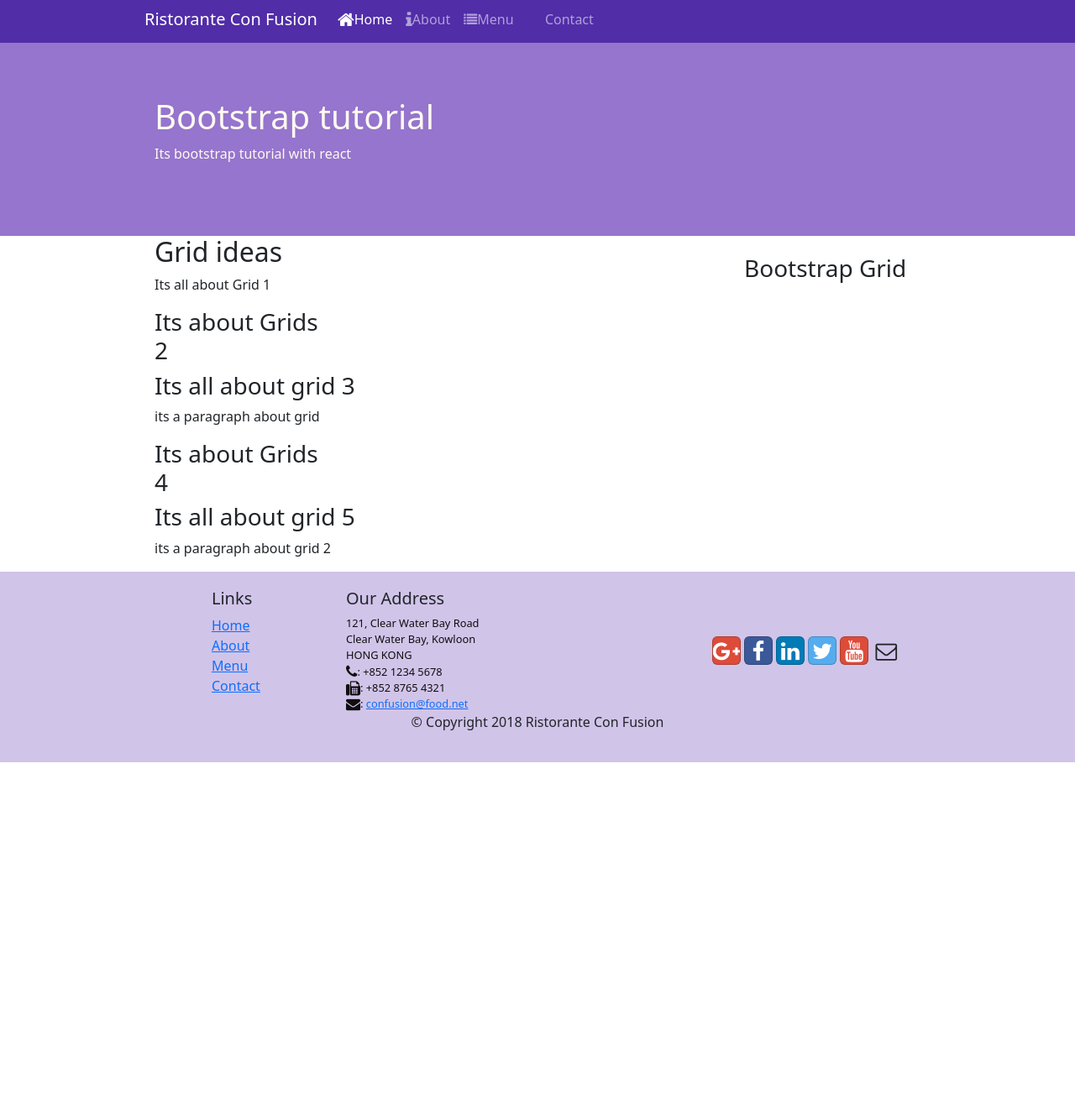
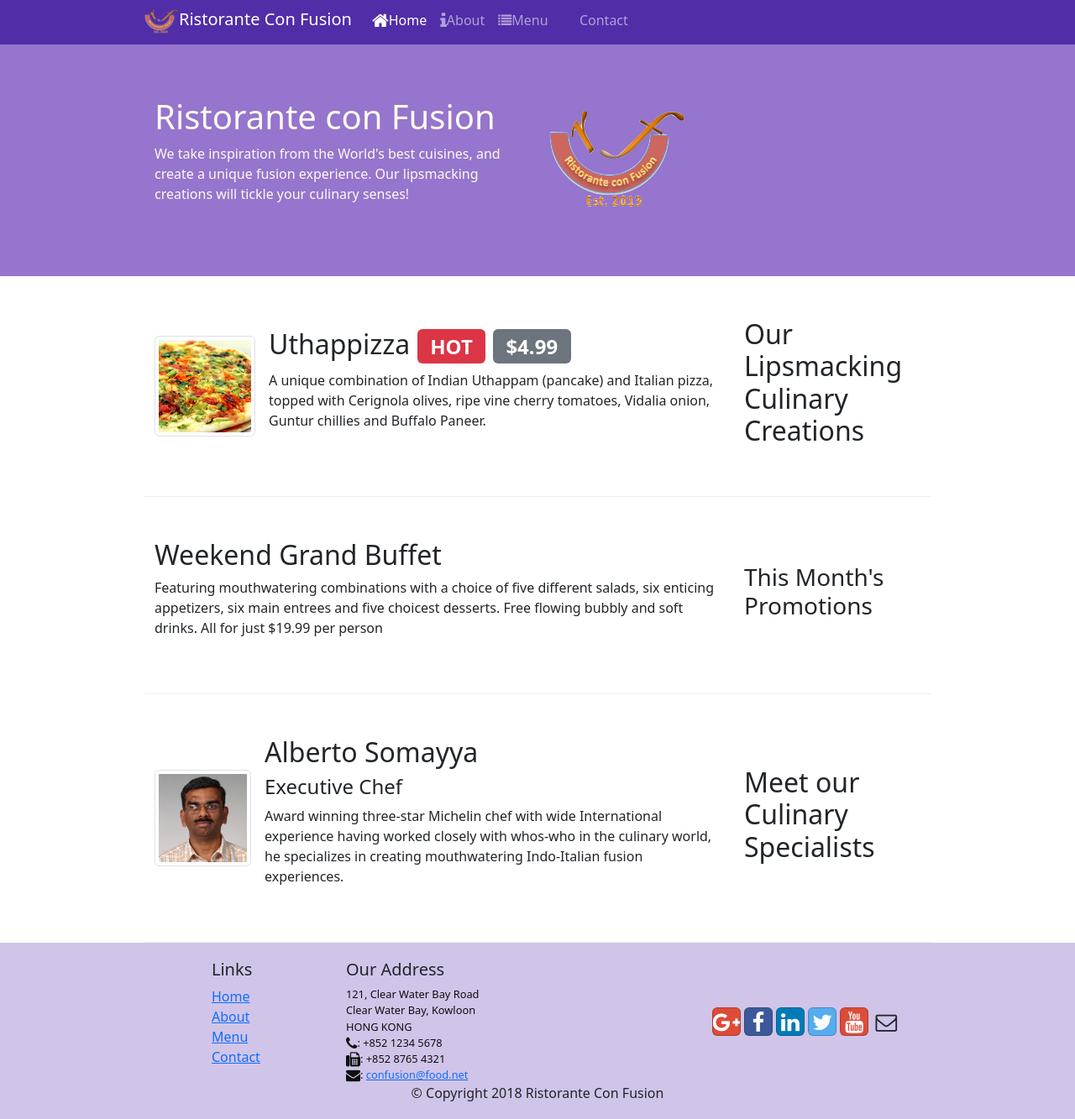
Before and after one commit to rasliyath/Coursera_Fullstack, a website: page index.html in a window 1280 px wide. Shown: the part 5-1338 px from the top of the page at 84% size. Before the commit the page ends 913 px from the top, so only its background shows below. Drawn offline with nearby package versions, Linux system fonts and the light colour scheme.

Commit message:
Images,Media Object and Badges

```diff
--- a/css/style.css
+++ b/css/style.css
@@ -8,12 +8,10 @@
 }
 .row-content {
     margin:0px auto;
-    /* padding: 50px 0px 50px 0px; */
-    /* border-bottom: 1px ridge; */
-    /* min-height:400px; */
+    padding: 50px 0px 50px 0px;
+    border-bottom: 1px ridge;
+    min-height:200px;
 }
-
-
 
 .footer{
     background-color: #D1C4E9;
@@ -41,3 +39,13 @@ body{
 .navbar-dark {
      background-color: #512DA8;
 }
+
+
+
+@media  (max-width: 767px){
+    .mob-w-100{
+        width:100%;
+        align-items: center;
+    }
+
+}
--- a/index.html
+++ b/index.html
@@ -1,13 +1,13 @@
 <!DOCTYPE html>
 <html lang="en">
+
 <head>
     <!--Required meta tag allways come first -->
     <meta charset="utf-8">
     <meta name="viewport" content="width=device-width, initial-scale=1, shrink-to-fit=no">
-        <meta http-equiv="x-ua-compatible"content="ie-edge">
+    <meta http-equiv="x-ua-compatible" content="ie-edge">
 
-
-        <title>Coursera Git test</title>
+    <title>Ristorante Con Fusion</title>
 
     <!---Bootstrap css-->
     <!-- <link rel="stylesheet" href="./css//bootstrap.css"> -->
@@ -18,42 +18,47 @@
     <!-- CSS only -->
     <!-- <link href="https://cdn.jsdelivr.net/npm/bootstrap@5.2.0/dist/css/bootstrap.min.css" rel="stylesheet" integrity="sha384-gH2yIJqKdNHPEq0n4Mqa/HGKIhSkIHeL5AyhkYV8i59U5AR6csBvApHHNl/vI1Bx" crossorigin="anonymous"> -->
     <!-- <link rel="stylesheet" href="https://cdnjs.cloudflare.com/ajax/libs/font-awesome/4.7.0/css/font-awesome.min.css"> -->
-        <link rel="stylesheet"href="css/style.css">
-
+    <link rel="stylesheet" href="css/style.css">
 
 </head>
+
 <body>
+
     <nav class="navbar navbar-dark navbar-expand-sm  fixed-top">
         <div class="container">
             <button class="navbar-toggler" type="button" data-bs-toggle="collapse" data-bs-target="#Navbar">
                 <!-- In bootstrap 4 data-bs-toggler is data-toggler and data-bs-target is data-target -->
                 <span class="navbar-toggler-icon"></span>
             </button>
-                  <a class="navbar-brand" href="#">Ristorante Con Fusion</a>
+            <a class="navbar-brand mr-auto" href="#"><img src="img/logo.png" height="30" width="41">Ristorante Con
+                Fusion</a>
             <div class="collapse navbar-collapse" id="Navbar">
                 <ul class="navbar-nav mr-auto">
-                        <li class="nav-item"><a class="nav-link active" aria-current="page" href="#"><span class="fa fa-home fa-lg"></span>Home</a></li>
-                        <li class="nav-item"><a class="nav-link" href="./aboutus.html"><span class="fa fa-info fa-lg"></span>About</a></li>
+                    <li class="nav-item"><a class="nav-link active" aria-current="page" href="#"><span
+                                class="fa fa-home fa-lg"></span>Home</a></li>
+                    <li class="nav-item"><a class="nav-link" href="./aboutus.html"><span
+                                class="fa fa-info fa-lg"></span>About</a></li>
                     <li class="nav-item"><a class="nav-link" href="#"><span class="fa fa-list fa-l"></span>Menu</a></li>
-                        <li class="nav-item"><a class="nav-link" href="contactus.html"><span class="fa fa-address-card fa-lg"></span>Contact</a></li>
+                    <li class="nav-item"><a class="nav-link" href="contactus.html"><span
+                                class="fa fa-address-card fa-lg"></span>Contact</a></li>
                 </ul>
             </div>
         </div>
     </nav>
 
+    <header class="jumbotron">
 
-
-
-        <header class="jumbotron">
         <div class="container">
             <div class="row row-header">
-                    <div class="col-12 col-sm-9">
+                <div class="col-12 col-sm-6">
 
-                        <h1>Bootstrap tutorial </h1>
-                        <p>Its bootstrap tutorial with react</p>
+                    <h1>Ristorante con Fusion</h1>
+                    <p>We take inspiration from the World's best cuisines, and create a unique fusion experience. Our
+                        lipsmacking creations will tickle your culinary senses!</p>
+
                 </div>
-                    <div class="col-12 col-sm">
-
+                <div class="col-12 col-sm align-self-center">
+                    <img src="img/logo.png" class="img-fluid">
                 </div>
             </div>
         </div>
@@ -62,33 +67,116 @@
 
     <div class="container">
         <div class="row row-content align-items-center">
-                <div class="col-12 col-sm-4 order-sm-last col-md-3">
-                    <h3>Bootstrap Grid</h3>
+            <div class="col-12 col-sm-4 order-sm-last col-md-3 ">
+                <h2>Our Lipsmacking Culinary Creations</h2>
+            </div>
+
+            <div class="col col-sm order-sm-first col-md ">
+                <!-- Hidden in sm screen -->
+                <div class="col-sm-12 d-none d-sm-block">
+                    <div class="d-flex align-items-center">
+                        <div class="flex-shrink-0">
+                            <img src="img/uthappizza.png" alt="Uthappizza" class="img-fluid img-thumbnail ">
+                        </div>
+                        <br>
+                        <div class="flex-grow-1 ms-3">
+                            <h2>Uthappizza <span class="badge bg-danger">HOT</span> <span class="badge pill text-bg-secondary">$4.99</span></h2>
+                            <p class="d-none d-sm-block">A unique combination of Indian Uthappam (pancake) and Italian
+                                pizza, topped with Cerignola olives, ripe vine cherry tomatoes, Vidalia onion, Guntur
+                                chillies and Buffalo Paneer.</p>
+                        </div>
+                    </div>
+                </div>
+
+                <!-- visible only small screen -->
+                <div class="col-sm-12 d-block d-sm-none">
+                    <div class="d-flex flex-wrap align-items-center">
+                        <div class="flex-shrink-0 mob-w-100">
+                            <img src="img/uthappizza.png" alt="Uthappizza" class="img-fluid img-thumbnail mob-w-100">
+                        </div>
+                        <br>
+                        <div class="flex-grow-1 ms-3 mob-w-100">
+                            <h1 >Uthappizza<span class="badge bg-danger">HOT</span> <span class="badge pill text-bg-secondary">$4.99</span></h1>
+                            <p class="d-none d-sm-block">A unique combination of Indian Uthappam (pancake) and Italian
+                                pizza, topped with Cerignola olives, ripe vine cherry tomatoes, Vidalia onion, Guntur
+                                chillies and Buffalo Paneer.</p>
+                        </div>
+                    </div>
+                </div>
+            </div>
+        </div>
+
+
+                <!-- in bootstrap 4 code like this....for media obect -->
+                   <!-- <div class="media">
+                        <img class="d-flex mr-3 img-thumbnail align-self-center"
+                            src="img/uthappizza.png" alt="Uthappizza">
+                        <div class="media-body">
+                             <h2 class="mt-0 ">Uthappizza</h2>
+                             <p class="d-none d-sm-block">A unique combination of Indian Uthappam (pancake) and Italian pizza, topped with Cerignola olives, ripe vine cherry tomatoes, Vidalia onion, Guntur chillies and Buffalo Paneer.</p>
+                        </div>
+
+                     </div>  -->
+
+
+
+
+        <div class="row row-content align-items-center">
+            <div class="col-12 col-sm-4 col-md-3">
+                <h3>This Month's Promotions</h3>
             </div>
             <div class="col col-sm order-sm-first col-md">
-                    <h2>Grid ideas</h2>
-                    <p>Its all about Grid 1</p>
+                <h2>Weekend Grand Buffet</h2>
+                <p>Featuring mouthwatering combinations with a choice of five different salads, six enticing appetizers,
+                    six main entrees and five choicest desserts. Free flowing bubbly and soft drinks. All for just
+                    $19.99 per person </p>
             </div>
         </div>
         <div class="row row-content align-items-center">
             <div class="col-12 col-sm-4 col-md-3">
-                    <h3>Its about Grids 2</h3>
+                <h2>Meet our Culinary Specialists</h2>
             </div>
-                 <div>
-                    <h3>Its all about grid 3</h3>
-                    <p>its a paragraph about grid</p>
+
+            <div class="col col-sm order-sm-first col-md">
+                <div class="col-sm-12 d-none d-sm-block">
+                    <div class="d-flex align-items-center">
+                        <div class="flex-shrink-0">
+                            <img src="img/alberto.png" alt="Alberto Somayya" class="img-fluid img-thumbnail">
                         </div>
-            </div>
-            <div class="row row-content align-items-center">
-                <div class="col-12 col-sm-4 col-md-3">
-                    <h3>Its about Grids 4</h3>
-                </div>
-                 <div>
-                    <h3>Its all about grid 5</h3>
-                    <p>its a paragraph about grid 2</p>
+                        <br>
+                        <div class="flex-grow-1 ms-3">
+                            <h2>Alberto Somayya</h2>
+                            <h4>Executive Chef</h4>
+                            <p class="d-none d-sm-block">Award winning three-star Michelin chef with wide
+                                International experience having worked closely with
+                                whos-who in the culinary world, he specializes in
+                                creating mouthwatering Indo-Italian fusion experiences.</p>
                         </div>
                     </div>
                 </div>
+
+                <!-- visible only small screen -->
+                <div class="col-sm-12 d-block d-sm-none">
+                    <div class="d-flex flex-wrap ">
+                        <div class="flex-shrink-0 mob-w-100">
+                            <img src="img/alberto.png" alt="Alberto Somayya" class="img-fluid img-thumbnail mob-w-100 ">
+                        </div>
+                        <br>
+                        <div class="flex-grow-1 ms-3 ">
+                            <h2 class="font-weight-bold" >Alberto Somayya....</h2>
+                            <h4 >Executive Chef...</h4>
+                            <p class="d-none d-sm-block">Award winning three-star Michelin chef with wide
+                                International experience having worked closely with
+                                whos-who in the culinary world, he specializes in
+                                creating mouthwatering Indo-Italian fusion experiences.</p>
+                        </div>
+                    </div>
+                </div>
+            </div>
+        </div>
+    </div>
+
+
 
     <footer class="footer">
         <div class="container">
@@ -117,11 +205,16 @@
                 </div>
                 <div class="col-12 col-sm-4 align-self-center">
                     <div class="text-center">
-                            <a class="btn btn-social-icon btn-google" href="http://google.com/+"><i class="fa fa-google-plus"></i></a>
-                            <a class="btn btn-social-icon btn-facebook" href="http://www.facebook.com/profile.php?id="><i class="fa fa-facebook"></i></a>
-                            <a class="btn btn-social-icon btn-linkedin" href="http://www.linkedin.com/in/"><i class="fa fa-linkedin"></i></a>
-                            <a class="btn btn-social-icon btn-twitter" href="http://twitter.com/"><i class="fa fa-twitter"></i></a>
-                            <a class="btn btn-social-icon btn-google" href="http://youtube.com/"><i class="fa fa-youtube"></i></a>
+                        <a class="btn btn-social-icon btn-google" href="http://google.com/+"><i
+                                class="fa fa-google-plus"></i></a>
+                        <a class="btn btn-social-icon btn-facebook" href="http://www.facebook.com/profile.php?id="><i
+                                class="fa fa-facebook"></i></a>
+                        <a class="btn btn-social-icon btn-linkedin" href="http://www.linkedin.com/in/"><i
+                                class="fa fa-linkedin"></i></a>
+                        <a class="btn btn-social-icon btn-twitter" href="http://twitter.com/"><i
+                                class="fa fa-twitter"></i></a>
+                        <a class="btn btn-social-icon btn-google" href="http://youtube.com/"><i
+                                class="fa fa-youtube"></i></a>
                         <a class="btn btn-social-icon" href="mailto:"><i class="fa fa-envelope-o"></i></a>
                     </div>
                 </div>
@@ -134,23 +227,21 @@
         </div>
     </footer>
 
+    <!-- Bootstrap Bundle with jquery -->
+    <script src="./node_modules/jquery/dist/jquery.slim.min.js"></script>
+    <!-- JavaScript Bundle with Popper -->
+    <script src="./node_modules/popper.js/dist/umd/popper.min.js"></script>
+    <!-- JavaScript;  -->
+    <script src="./node_modules/bootstrap/dist/js/bootstrap.min.js"></script>
 
 
 
-    <!-- Optional JavaScript; choose one of the two! -->
-
-    <!-- Option 1: Bootstrap Bundle with Popper -->
-    <!-- JavaScript Bundle with Popper -->
-    <script src="https://cdn.jsdelivr.net/npm/bootstrap@5.2.0/dist/js/bootstrap.bundle.min.js" integrity="sha384-A3rJD856KowSb7dwlZdYEkO39Gagi7vIsF0jrRAoQmDKKtQBHUuLZ9AsSv4jD4Xa" crossorigin="anonymous"></script>
-     <!-- <script src="./js/bootstrap.js"></script> -->
-    <!-- Option 2: Separate Popper and Bootstrap JS -->
-
-    <script src="https://cdn.jsdelivr.net/npm/@popperjs/core@2.9.2/dist/umd/popper.min.js" integrity="sha384-IQsoLXl5PILFhosVNubq5LC7Qb9DXgDA9i+tQ8Zj3iwWAwPtgFTxbJ8NT4GN1R8p" crossorigin="anonymous"></script>
-      <!--
-    <script src="https://cdn.jsdelivr.net/npm/bootstrap@5.0.2/dist/js/bootstrap.min.js" integrity="sha384-cVKIPhGWiC2Al4u+LWgxfKTRIcfu0JTxR+EQDz/bgldoEyl4H0zUF0QKbrJ0EcQF" crossorigin="anonymous"></script>
-   -->
+    <!-- <script src="https://cdn.jsdelivr.net/npm/bootstrap@5.2.0/dist/js/bootstrap.bundle.min.js" integrity="sha384-A3rJD856KowSb7dwlZdYEkO39Gagi7vIsF0jrRAoQmDKKtQBHUuLZ9AsSv4jD4Xa" crossorigin="anonymous"></script> -->
+    <!-- <script src="https://cdn.jsdelivr.net/npm/@popperjs/core@2.9.2/dist/umd/popper.min.js" integrity="sha384-IQsoLXl5PILFhosVNubq5LC7Qb9DXgDA9i+tQ8Zj3iwWAwPtgFTxbJ8NT4GN1R8p" crossorigin="anonymous"></script> -->
+    <!--<script src="https://cdn.jsdelivr.net/npm/bootstrap@5.0.2/dist/js/bootstrap.min.js" integrity="sha384-cVKIPhGWiC2Al4u+LWgxfKTRIcfu0JTxR+EQDz/bgldoEyl4H0zUF0QKbrJ0EcQF" crossorigin="anonymous"></script>-->
 
 
 
 </body>
+
 </html>
```
Also changed, not shown: Aboutus.html (+9 -4 lines), contactus.html (+3 -2 lines), test.html (added, +76 -0 lines), img/alberto.png (added), img/buffet.png (added), img/logo.png (added), img/uthappizza.png (added), 1 other file. Lines whose indentation alone changed are shown as unchanged.
